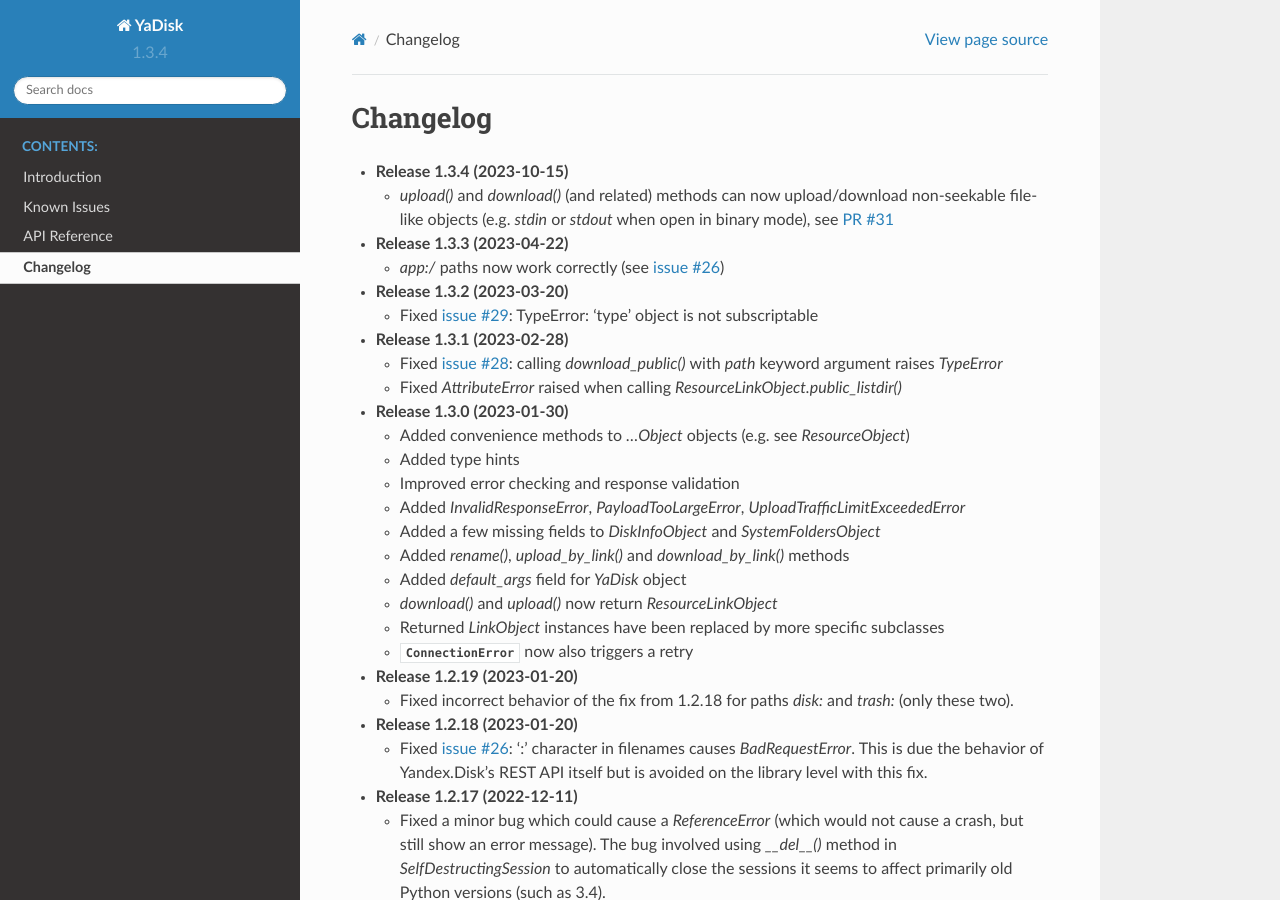
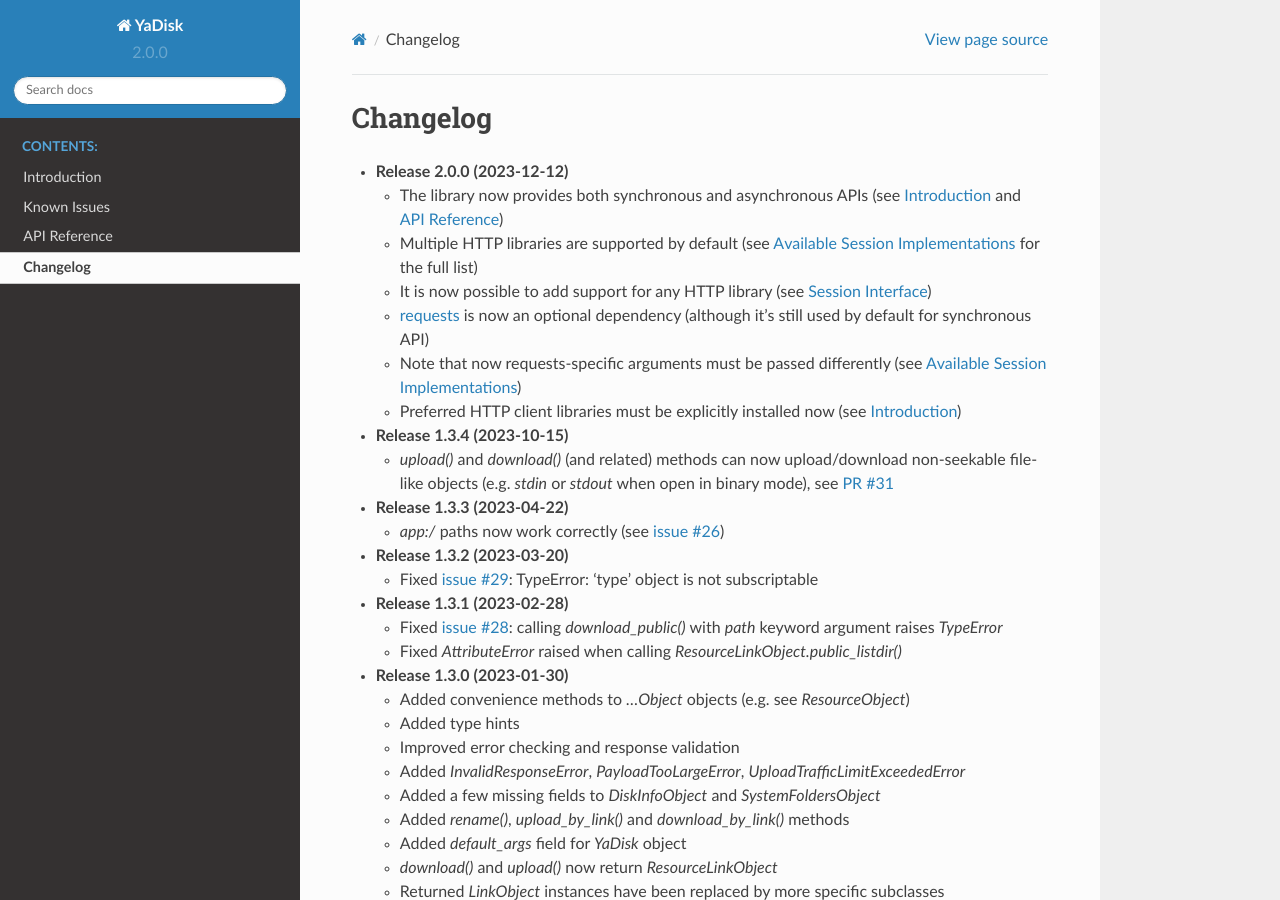
Before and after one commit to ivknv/yadisk, a Sphinx documentation site: the page built from docs/changelog.rst, in a window 1280 px wide and 900 px high. Built offline with Sphinx 7.4.7 and the Read the Docs theme 2.0.0, drawn with Linux system fonts in a browser that asks for light colours.

Commit message:
Version 2.0.0

```diff
--- a/docs/changelog.rst
+++ b/docs/changelog.rst
@@ -9,6 +9,20 @@ Changelog
 .. _issue #28: https://github.com/ivknv/yadisk/issues/28
 .. _issue #29: https://github.com/ivknv/yadisk/issues/29
 .. _PR #31: https://github.com/ivknv/yadisk/pull/31
+.. _requests: https://pypi.org/project/requests
+
+* **Release 2.0.0 (2023-12-12)**
+
+  * The library now provides both synchronous and asynchronous APIs (see
+    :doc:`/intro` and :doc:`/api_reference/index`)
+  * Multiple HTTP libraries are supported by default (see
+    :doc:`/api_reference/sessions` for the full list)
+  * It is now possible to add support for any HTTP library (see
+    :doc:`/api_reference/session_interface`)
+  * `requests`_ is now an optional dependency (although it's still used by
+    default for synchronous API)
+  * Note that now requests-specific arguments must be passed differently (see :doc:`/api_reference/sessions`)
+  * Preferred HTTP client libraries must be explicitly installed now (see :doc:`/intro`)
 
 * **Release 1.3.4 (2023-10-15)**
 
--- a/docs/conf.py
+++ b/docs/conf.py
@@ -62,9 +62,9 @@ author = 'Ivan Konovalov'
 # built documents.
 #
 # The short X.Y version.
-version = '1.3.4'
+version = '2.0.0'
 # The full version, including alpha/beta/rc tags.
-release = '1.3.4'
+release = '2.0.0'
 
 # The language for content autogenerated by Sphinx. Refer to documentation
 # for a list of supported languages.
--- a/setup.py
+++ b/setup.py
@@ -13,7 +13,7 @@ with codecs.open(os.path.join(module_dir, "README.rst"), encoding="utf8") as f:
 
 setup(
     name="yadisk",
-    version="1.3.4",
+    version="2.0.0",
     packages=find_packages(exclude=("tests",)),
     description="Библиотека-клиент REST API Яндекс.Диска / Yandex.Disk REST API client library",
     long_description=long_description,
--- a/yadisk/__init__.py
+++ b/yadisk/__init__.py
@@ -7,7 +7,7 @@ from .async_client import AsyncClient
 from .session import Session, Response
 from .async_session import AsyncSession, AsyncResponse
 
-__version__ = "1.3.4"
+__version__ = "2.0.0"
 
 YaDisk = Client
 AsyncYaDisk = AsyncClient
```
Also changed, not shown: README.en.rst (+20 -0 lines), README.rst (+20 -0 lines), README.ru.rst (+20 -0 lines), 10 other files.
